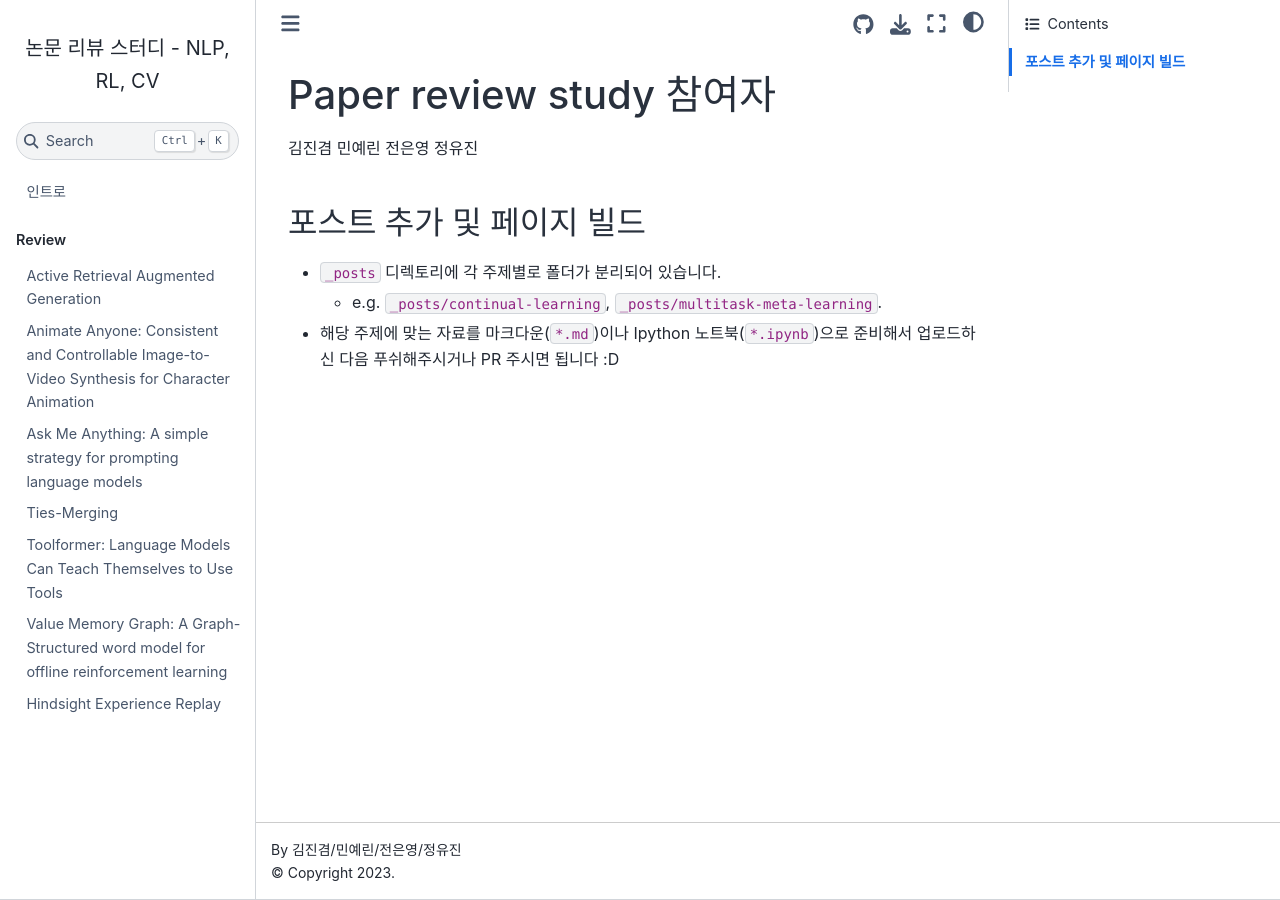
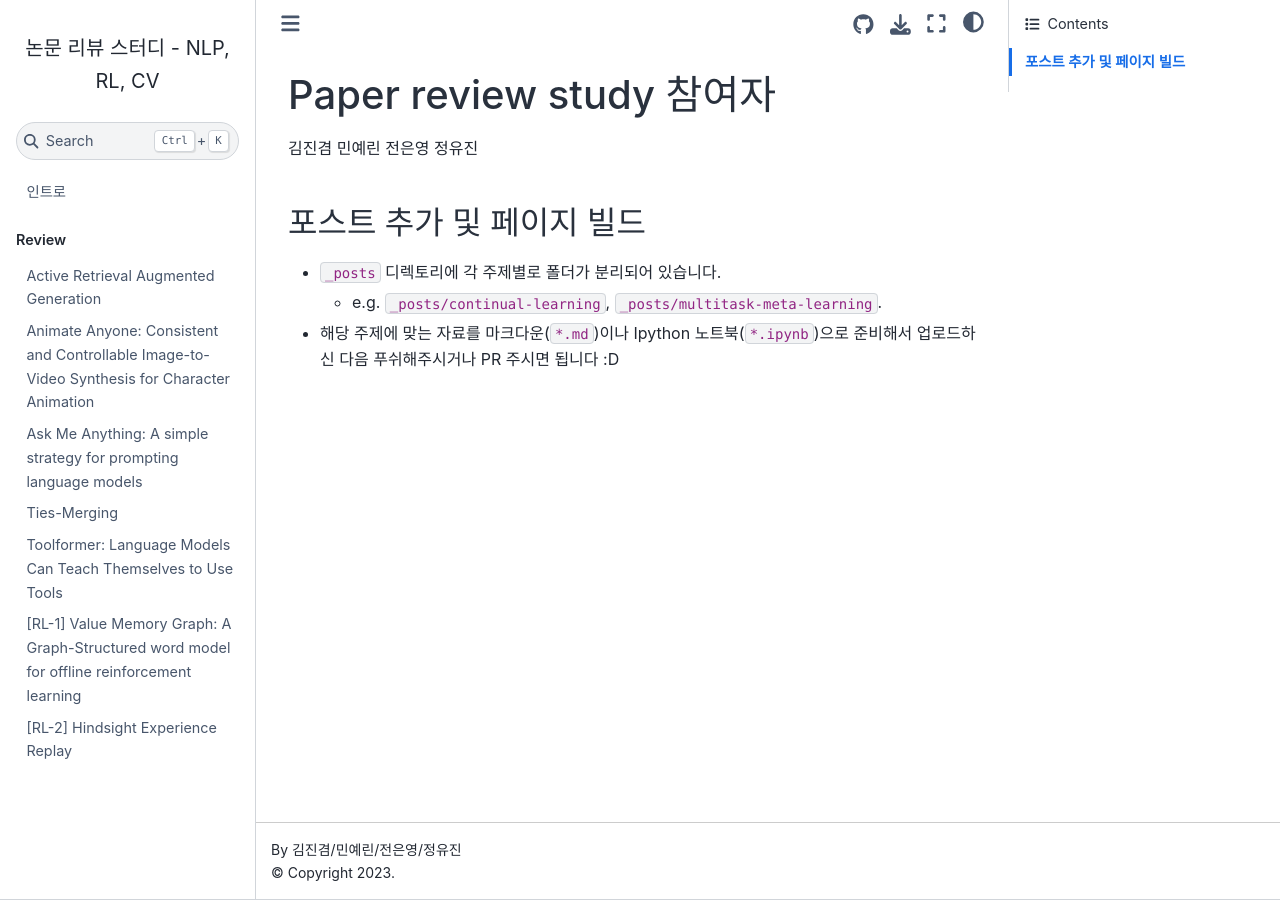
Before and after one commit to lynnminn/Paper-review-study, a Jupyter Book: the page built from README.md, in a window 1280 px wide. Built offline with Jupyter Book 1.0.4 settings and Sphinx 7.4.7 and the Sphinx Book theme 1.1.4, drawn with Linux system fonts in a browser that asks for light colours.

Commit message:
add : category RL

```diff
--- a/_posts/paper-review/[RL-1]Value_Memory_Graph.md
+++ b/_posts/paper-review/[RL-1]Value_Memory_Graph.md
@@ -1,4 +1,4 @@
-# Value Memory Graph: A Graph-Structured word model for offline reinforcement learning
+# [RL-1] Value Memory Graph: A Graph-Structured word model for offline reinforcement learning
 
 > Editor: [민예린 (Yerin Min)](https://www.linkedin.com/in/yerinmin/)
 >[![arXiv](https://img.shields.io/badge/arXiv-2206.04384-b31b1b.svg)](https://arxiv.org/pdf/2206.04384.pdf)
--- a/_posts/paper-review/[RL-2]Hindsight_Experience_Replay.md
+++ b/_posts/paper-review/[RL-2]Hindsight_Experience_Replay.md
@@ -1,4 +1,4 @@
-# Hindsight Experience Replay
+# [RL-2] Hindsight Experience Replay
 
 > Editor: [민예린 (Yerin Min)](https://www.linkedin.com/in/yerinmin/)
 >[![arXiv](https://img.shields.io/badge/arXiv-1707.01495-b31b1b.svg)](https://arxiv.org/pdf/1707.01495.pdf)
```
